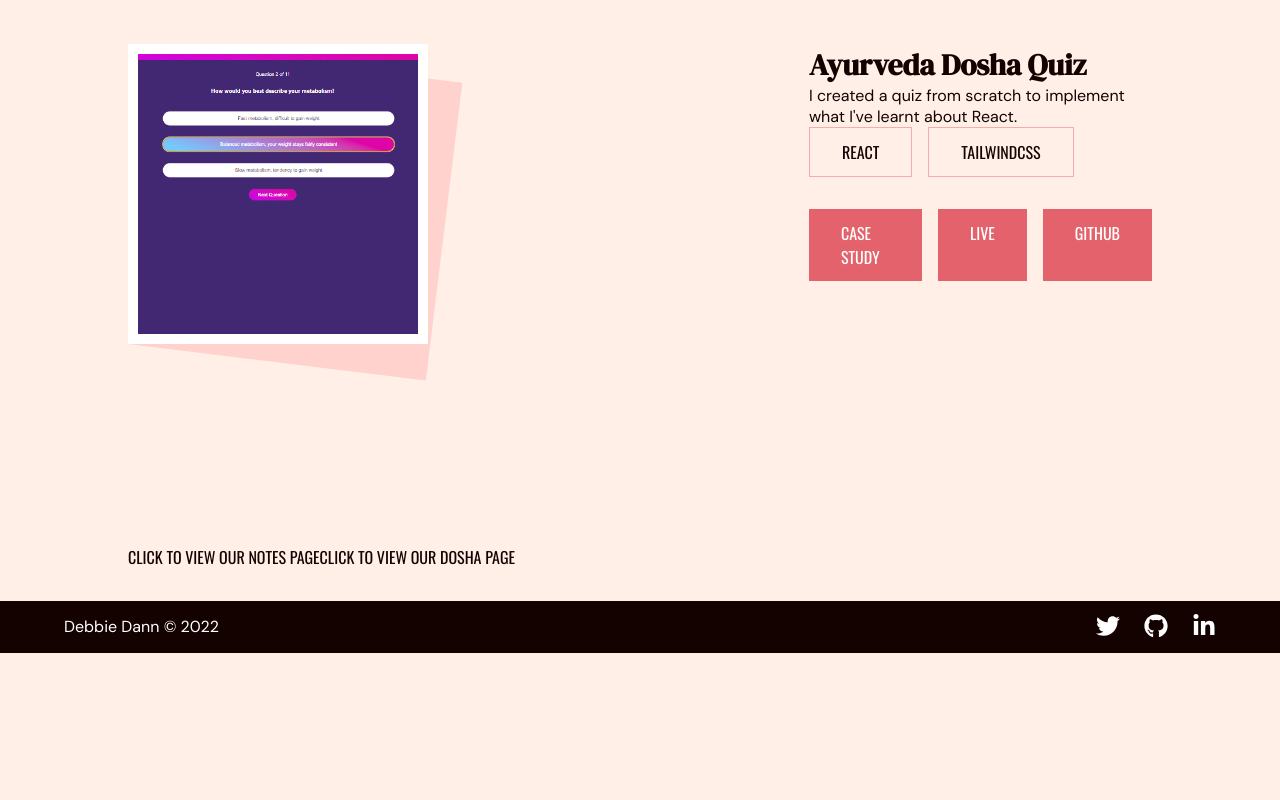
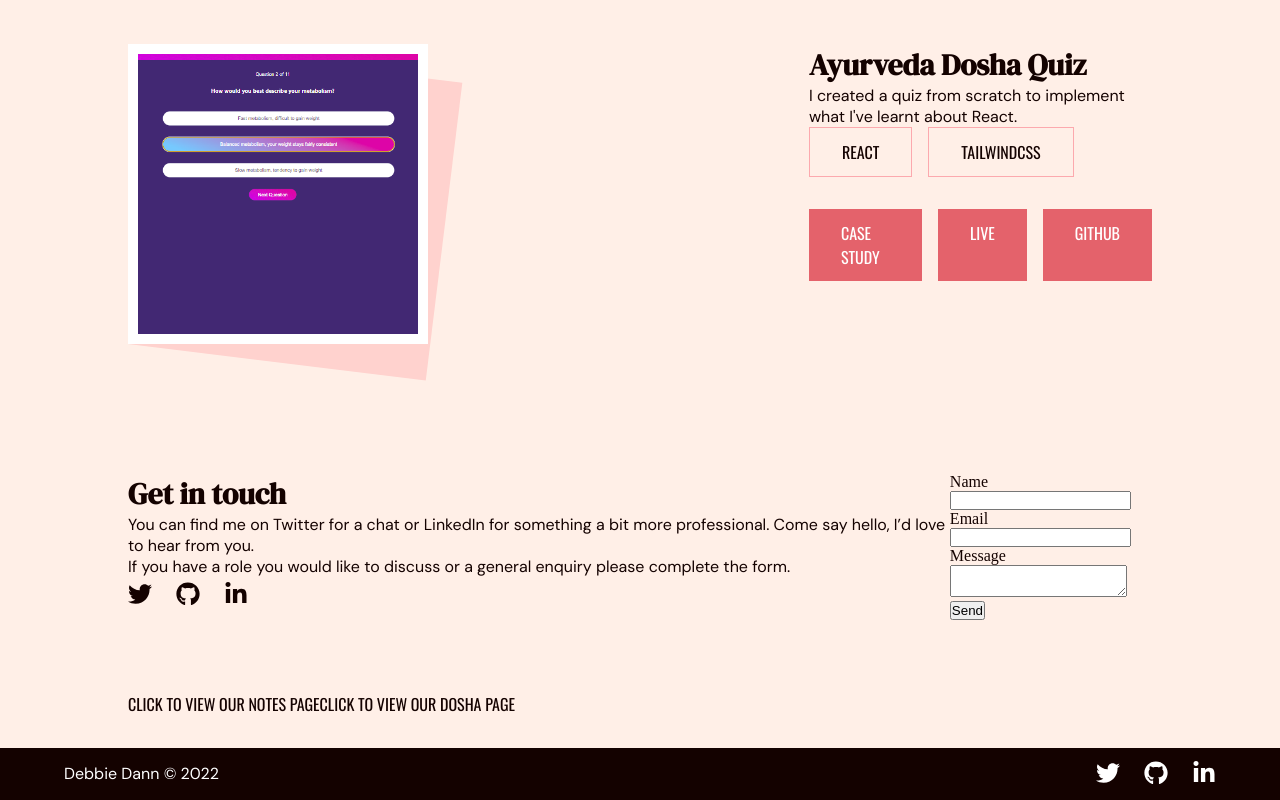
Before and after one commit to danndigital/debbie-portfolio-2021, a React (Create React App) app: page / in a window 1280 px wide. Shown: the part 1570-2370 px from the top of the page. Before the commit the page ends 2223 px from the top, so only its background shows below. Built offline with nearby package versions, Linux system fonts and the light colour scheme.

Commit message:
Added EmailJS form

```diff
--- a/package.json
+++ b/package.json
@@ -3,6 +3,7 @@
   "version": "0.1.0",
   "private": true,
   "dependencies": {
+    "@emailjs/browser": "^3.4.0",
     "@testing-library/jest-dom": "^5.16.1",
     "@testing-library/react": "^12.1.2",
     "@testing-library/user-event": "^13.5.0",
--- a/src/App.css
+++ b/src/App.css
@@ -244,6 +244,7 @@ a:focus {
 }
 
 /* ========== PROJECTS ========== */
+
 .projects-title {
   text-align: center;
   margin: 1em;
@@ -251,7 +252,7 @@ a:focus {
 
 .project-card {
   display: flex;
-  justify-content: center;
+  justify-content: start;
   align-content: center;
   gap: 1em;
   margin-bottom: 10em;
@@ -327,3 +328,14 @@ margin-bottom: 2em;
 .pale {
   background-color: var(--pale-pink);
 }
+
+/* ========== CONTACT ========== */
+
+.contact-section {
+  background-color: var(--cream);
+  background-image: url("../public/images/wave-contact.svg");
+  background-repeat: no-repeat;
+  background-size: auto 600px;
+  display: flex;
+  flex-direction: row;
+}
--- /dev/null
+++ b/src/components/Contact.js
@@ -0,0 +1,115 @@
+import { FaTwitter } from "react-icons/fa";
+import { FaGithub } from "react-icons/fa";
+import { FaLinkedinIn } from "react-icons/fa";
+import emailjs from "@emailjs/browser";
+
+
+const Contact = () => {
+  const sendEmail = (e) => {
+    e.preventDefault();
+    emailjs
+      .sendForm(
+        "service_f7i9j58",
+        "template_4zyvvh9",
+        e.target,
+        "user_o7ejxkwa6kM6tuzAACWA2"
+      )
+      .then(
+        (result) => {
+          console.log(result.text);
+        },
+        (error) => {
+          console.log(error.text);
+        }
+      );
+    e.target.reset();
+  };
+
+  return (
+    <section className="contact-section">
+      <div>
+        <h3>Get in touch</h3>
+        <p>
+          You can find me on Twitter for a chat or LinkedIn for something a bit
+          more professional. Come say hello, I’d love to hear from you.
+        </p>
+        <p>
+          If you have a role you would like to discuss or a general enquiry
+          please complete the form.
+        </p>
+        <div className="social-links">
+          <a
+            href="https://twitter.com/debbie_digital"
+            target="_blank"
+            rel="noopener noreferrer"
+            aria-label="Twitter"
+          >
+            <FaTwitter className="social-icon" />
+          </a>
+          <a
+            href="https://github.com/hellodeborahuk"
+            target="_blank"
+            rel="noopener noreferrer"
+            aria-label="GitHub"
+          >
+            <FaGithub />
+          </a>
+          <a
+            href="https://www.linkedin.com/in/debbiedann/"
+            target="_blank"
+            rel="noopener noreferrer"
+            aria-label="LinkedIn"
+          >
+            <FaLinkedinIn />
+          </a>
+        </div>
+      </div>
+
+      <div>
+        <form
+          onSubmit={sendEmail}
+
+        >
+          <div>
+            <label for="name">
+              Name
+            </label>
+            <input
+              type="text"
+              name="name"
+              id="name"
+             />
+          </div>
+          <div className="mb-6">
+            <label  for="email">
+              Email
+            </label>
+            <input
+              type="email"
+              name="email"
+              id="email"
+            />
+          </div>
+          <div >
+            <label  for="message">
+              Message
+            </label>
+            <textarea
+              name="message"
+              id="message"
+            />
+          </div>
+          <div >
+            <input
+              type="submit"
+              value="Send"
+
+            />
+          </div>
+        </form>
+      </div>
+    </section>
+  );
+};
+
+export default Contact;
--- a/src/components/Home.js
+++ b/src/components/Home.js
@@ -2,6 +2,7 @@ import { Link } from "react-router-dom";
 import Header from "./Header";
 import Skills from "./Skills"
 import Projects from "./Projects"
+import Contact from "./Contact"
 
 const Home = () => {
   return (
@@ -9,6 +10,7 @@ const Home = () => {
       <Header />
       <Skills />
       <Projects />
+      <Contact />
       <br />
       <br />
       <br />
```
Also changed, not shown: public/images/wave-contact.svg (added), 1 other file (tests, documents, lock files or other folders).
